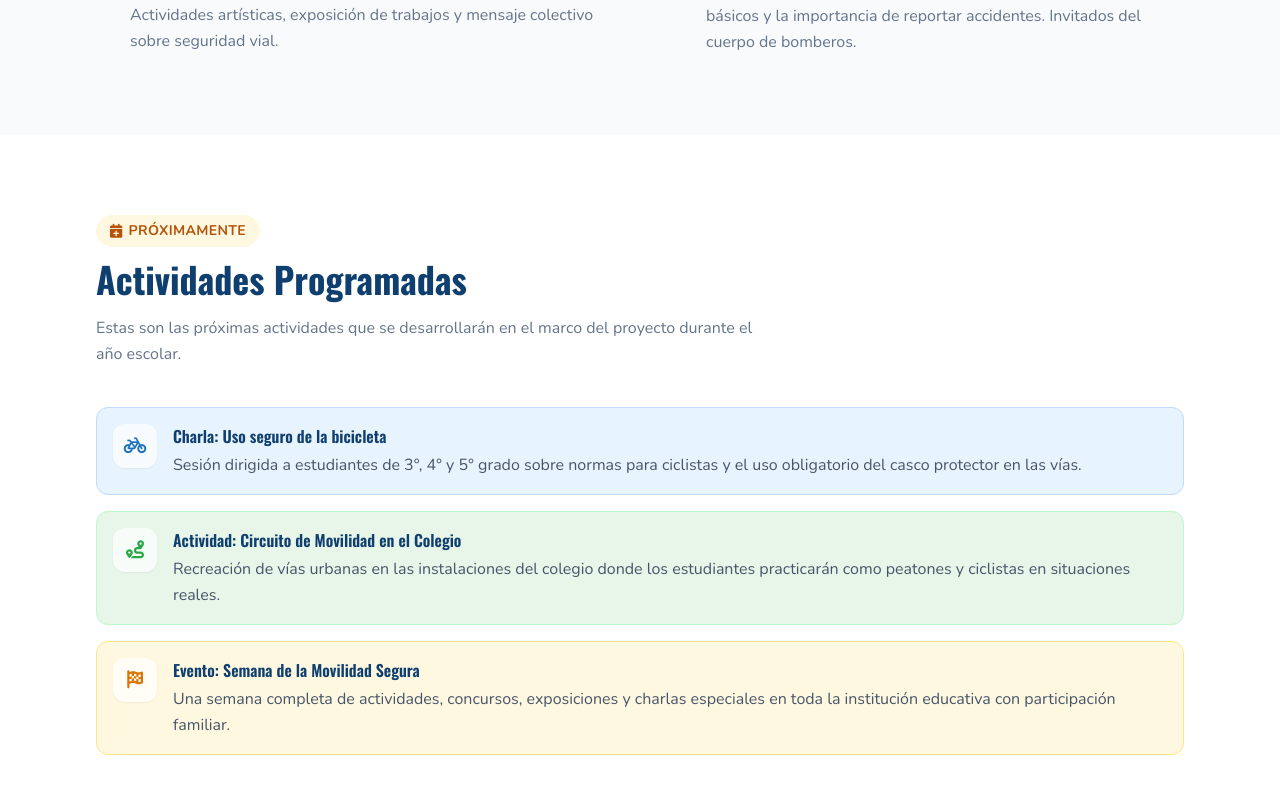
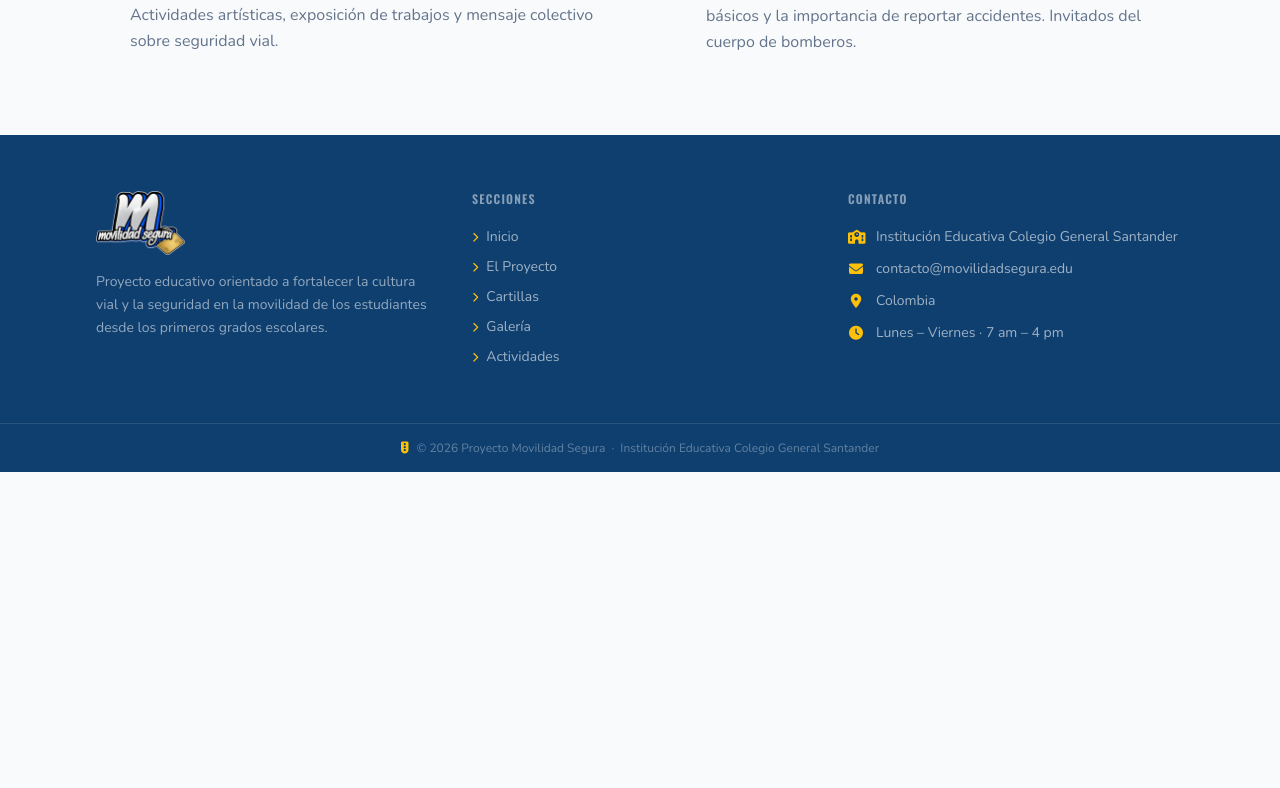
Before and after one commit to Neferxd31/movilidad-segura, a React (Vite) app: page /actividades in a window 1280 px wide. Shown: the part 2009-2797 px from the top of the page. After the commit the page ends 2481 px from the top, so only its background shows below. Built offline with nearby package versions, Linux system fonts and the light colour scheme.

Commit message:
chore: remove upcoming activities section

```diff
--- a/src/pages/Actividades.jsx
+++ b/src/pages/Actividades.jsx
@@ -94,30 +94,6 @@ const timelineRight = [
     title: 'Taller de Prevención de Accidentes – Grados 4° y 5°',
     desc:  'Análisis de situaciones de riesgo en las vías, primeros auxilios básicos y la importancia de reportar accidentes. Invitados del cuerpo de bomberos.',
     dot:   'bg-brand-green',
-  },
-]
-
-const upcoming = [
-  {
-    cls:  'aviso-blue',
-    icon: 'fa-bicycle',
-    iconColor: 'text-brand-blue',
-    title: 'Charla: Uso seguro de la bicicleta',
-    desc:  'Sesión dirigida a estudiantes de 3°, 4° y 5° grado sobre normas para ciclistas y el uso obligatorio del casco protector en las vías.',
-  },
-  {
-    cls:  'aviso-green',
-    icon: 'fa-route',
-    iconColor: 'text-brand-green',
-    title: 'Actividad: Circuito de Movilidad en el Colegio',
-    desc:  'Recreación de vías urbanas en las instalaciones del colegio donde los estudiantes practicarán como peatones y ciclistas en situaciones reales.',
-  },
-  {
-    cls:  'aviso-yellow',
-    icon: 'fa-flag-checkered',
-    iconColor: 'text-amber-600',
-    title: 'Evento: Semana de la Movilidad Segura',
-    desc:  'Una semana completa de actividades, concursos, exposiciones y charlas especiales en toda la institución educativa con participación familiar.',
   },
 ]
 
@@ -218,42 +194,6 @@ export default function Actividades() {
         </div>
       </section>
 
-      {/* ── UPCOMING ───────────────────────────────────── */}
-      <section className="section bg-white">
-        <div className="container">
-          <FadeIn>
-            <div className="mb-10">
-              <span className="badge-yellow mb-3 inline-flex">
-                <i className="fa-solid fa-calendar-plus" /> Próximamente
-              </span>
-              <h2 className="text-4xl font-heading font-bold text-brand-dark mb-4">
-                Actividades Programadas
-              </h2>
-              <p className="text-slate-500 max-w-2xl leading-relaxed">
-                Estas son las próximas actividades que se desarrollarán en el marco del proyecto
-                durante el año escolar.
-              </p>
-            </div>
-          </FadeIn>
-
-          <div className="flex flex-col gap-4">
-            {upcoming.map((u, i) => (
-              <FadeIn key={i} delay={i * 80}>
-                <div className={u.cls}>
-                  <div className="w-11 h-11 rounded-xl flex items-center justify-center flex-shrink-0
-                                  bg-white/70 shadow-sm">
-                    <i className={`fa-solid ${u.icon} text-lg ${u.iconColor}`} />
-                  </div>
-                  <div>
-                    <h4 className="font-heading font-semibold text-brand-dark mb-1">{u.title}</h4>
-                    <p className="text-slate-600 text-base leading-relaxed">{u.desc}</p>
-                  </div>
-                </div>
-              </FadeIn>
-            ))}
-          </div>
-        </div>
-      </section>
     </>
   )
 }
```
